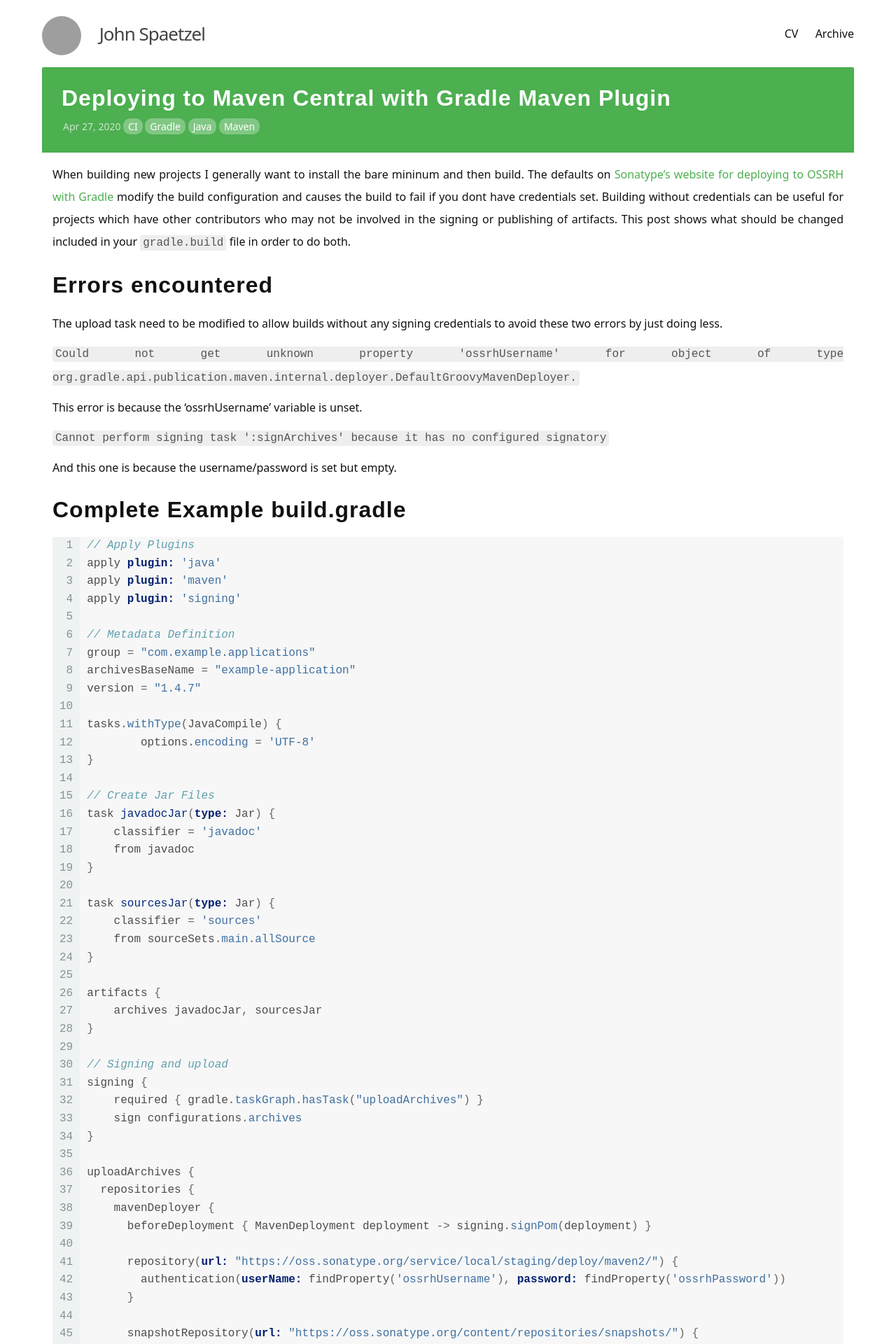
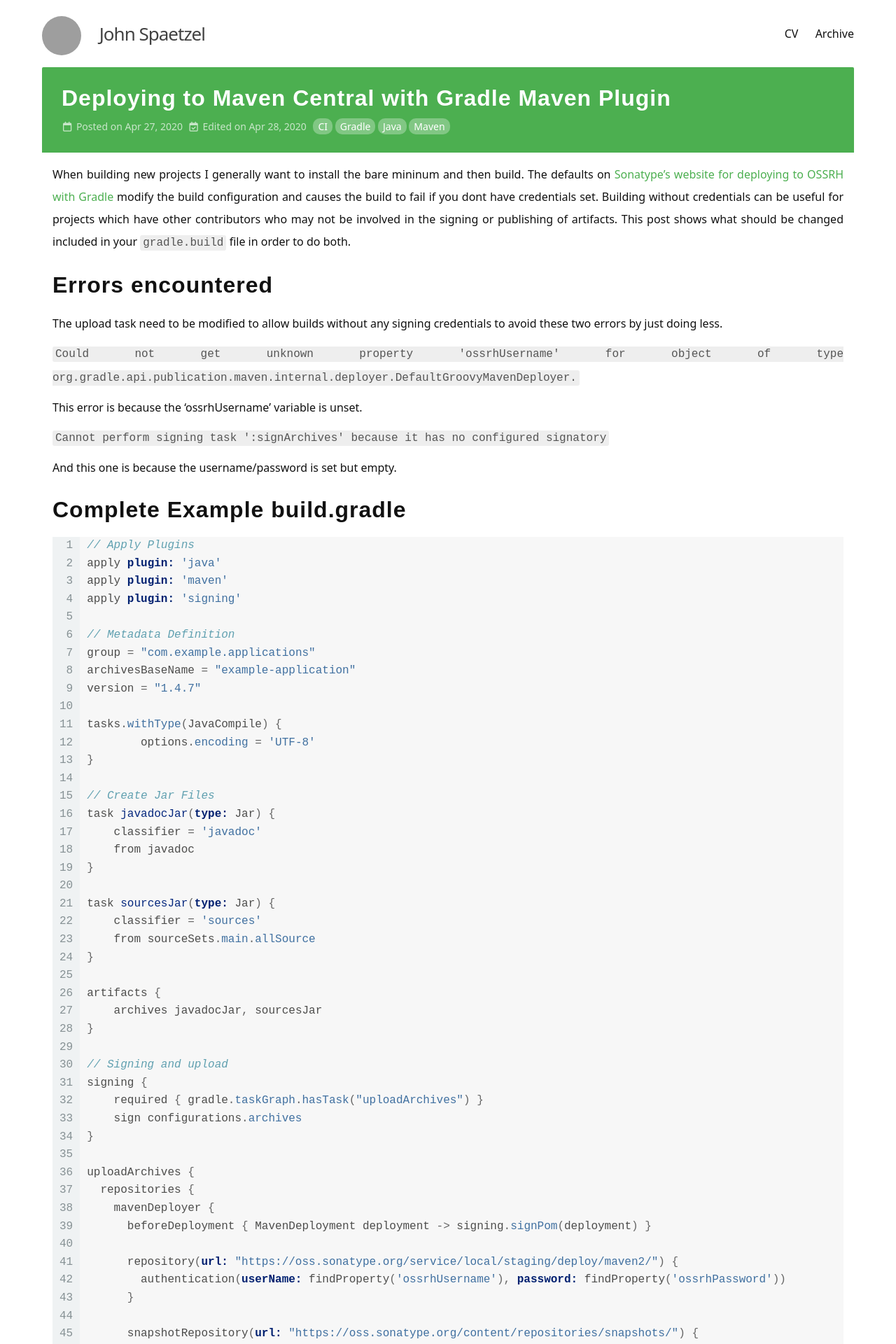
Before and after one commit to jspaetzel/meh.dev, a Jekyll site: the page built from _posts/2020-04-27-deploying-to-maven-central-with-gradle-maven-plugin.markdown, in a window 1280 px wide. Shown: the top 1920 px of the page at 70% size. Built offline with Jekyll 4.4.1, drawn with Linux system fonts in a browser that asks for light colours; nearby versions of some CDN libraries; comment, search, counter and statistics services are not loaded; grey boxes are pictures that could not be loaded.

Commit message:
update icons and add edited field to posts

```diff
--- a/_includes/footer.html
+++ b/_includes/footer.html
@@ -1,5 +1,5 @@
 <footer class="footer">
-    <div class="copyright">© 2020  <i class="fa fa-heart"></i>  John Spaetzel</div>
+    <div class="copyright">© 2020  <i class="fas fa-heart"></i>  John Spaetzel</div>
 </footer>
 
 <script src="https://ajax.googleapis.com/ajax/libs/webfont/1.6.26/webfont.js"></script>
--- a/_layouts/post.html
+++ b/_layouts/post.html
@@ -30,11 +30,32 @@
   <header class="post-header">
     <h1 class="post-title" itemprop="name headline">{{ page.title }}</h2>
     <div class="post-meta">
-        <time datetime="{{ page.date | date_to_xmlschema }}" itemprop="datePublished">{{ page.date | date: "%b %-d, %Y" }}</time>
+        <div class="post-meta-icon">
+          <i class="far fa-calendar"></i>
+        </div>
+        <div class="post-meta-text">
+          Posted on
+          <time datetime="{{ page.date | date_to_xmlschema }}" itemprop="datePublished">
+            {{ page.date | date: "%b %-d, %Y" }}
+          </time>
+        </div>
+        {% if page.edited %}
+          <div class="post-meta-icon">
+            <i class="far fa-calendar-check"></i>
+          </div>
+          <div class="post-meta-text">
+            Edited on
+            <time datetime="{{ page.edited | date_to_xmlschema }}" itemprop="dateModified">
+              {{ page.edited | date: "%b %-d, %Y" }}
+            </time>
+          </div>
+
+        {% endif %}
+
         {% if page.tags.size > 0 %}
         <ul class="tag-list">
           {% for tag in page.tags %}
-          <li class="inline archive-list"><a class="tag-list-link" href="/tag/{{ tag }}">{{ tag }}</a></li>
+          <li class="inline"><a class="tag-list-link" href="/tag/{{ tag }}">{{ tag }}</a></li>
           {% endfor %}
         </ul>
         {% endif %}
--- a/_posts/2020-04-27-deploying-to-maven-central-with-gradle-maven-plugin.markdown
+++ b/_posts/2020-04-27-deploying-to-maven-central-with-gradle-maven-plugin.markdown
@@ -2,6 +2,7 @@
 layout: post
 title:  "Deploying to Maven Central with Gradle Maven Plugin"
 date:   2020-04-27 00:00:00 -0800
+edited: 2020-04-28 00:00:00 -0800
 tags:
 - CI
 - Gradle
--- a/_sass/_layout.scss
+++ b/_sass/_layout.scss
@@ -104,6 +104,14 @@
   font-size: $small-font-size;
   color: $grey-color;
   padding: 3px 10px;
+  .post-meta-icon {
+    display: inline;
+    padding-right: 3px;
+  }
+  .post-meta-text {
+    display: inline;
+    padding-right: 6px;
+  }
 }
 
 .post-link {
```
